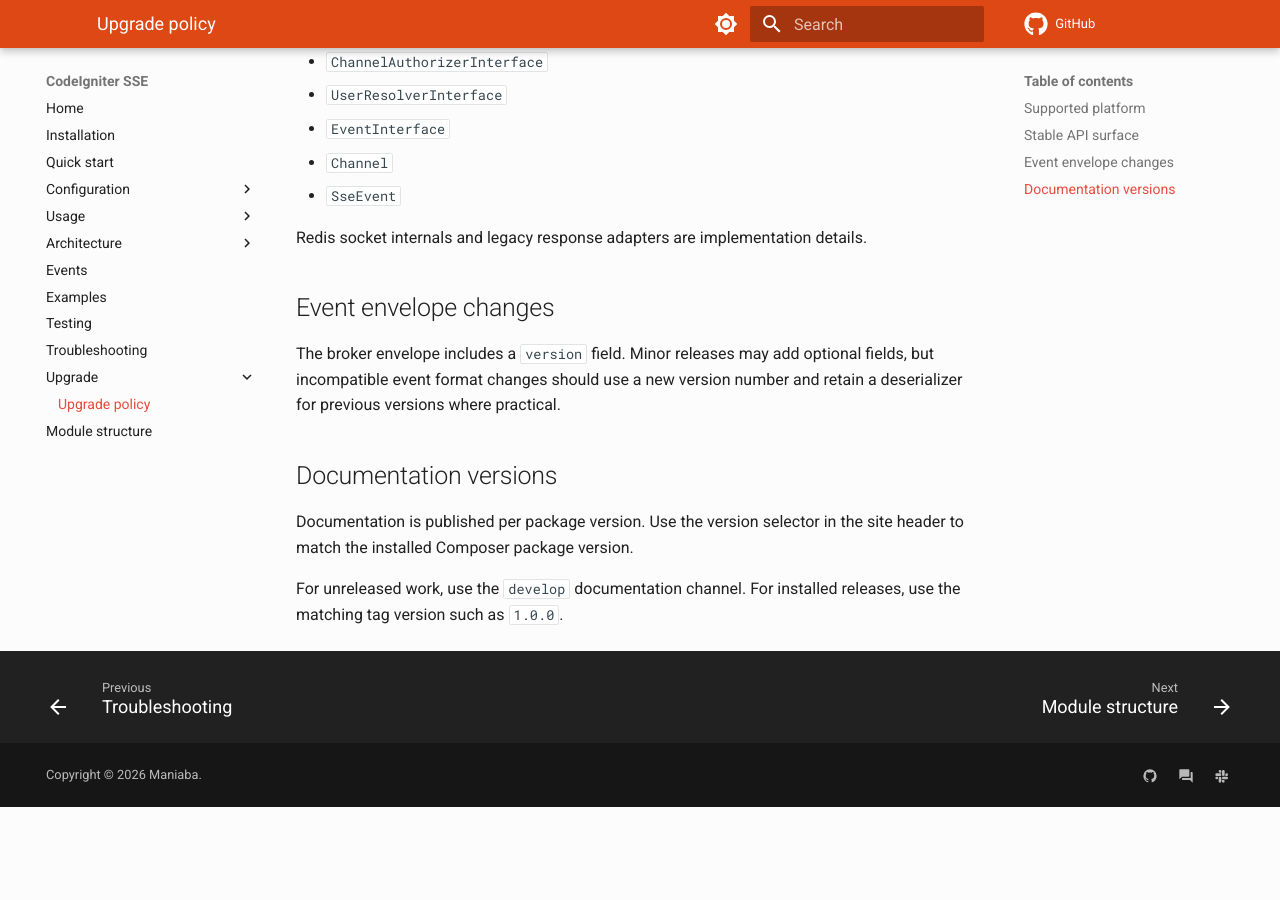
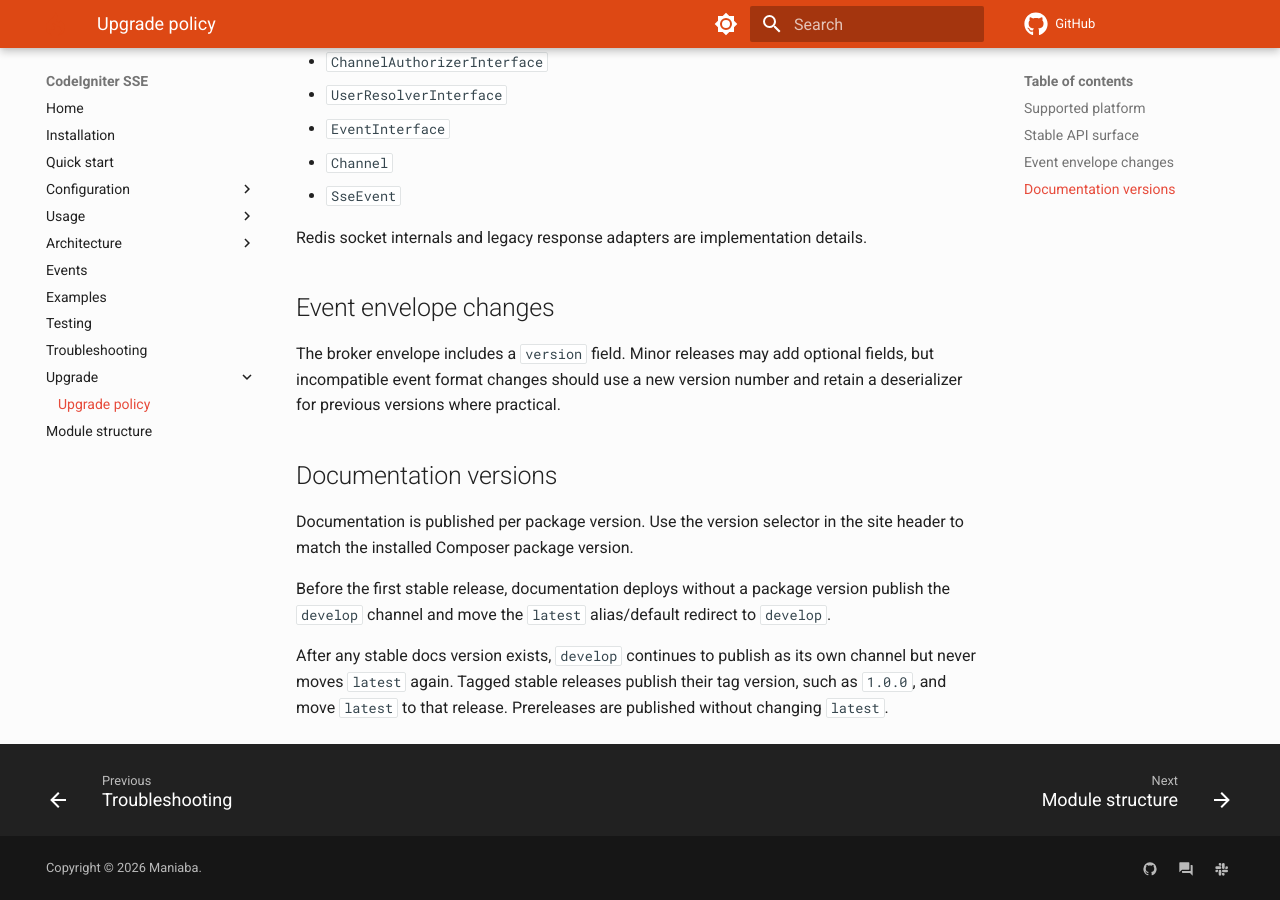
Before and after one commit to maniaba/codeigniter4-sse, an MkDocs documentation site: the page built from docs/upgrade.md, in a window 1280 px wide and 900 px high, scrolled down 700 px. Built offline with MkDocs 1.6.1 and Material for MkDocs 9.7.7, drawn with Linux system fonts in a browser that asks for light colours; comment, search, counter and statistics services are not loaded; the version menu is left out; a style sheet for code colours, icons or effects is not loaded; before the commit the page ends 1507 px from its top, so only the background shows below that.

Commit message:
Update docs workflow and upgrade documentation for develop channel

```diff
--- a/docs/upgrade.md
+++ b/docs/upgrade.md
@@ -40,5 +40,11 @@ and retain a deserializer for previous versions where practical.
 Documentation is published per package version. Use the version selector in
 the site header to match the installed Composer package version.
 
-For unreleased work, use the `develop` documentation channel. For installed
-releases, use the matching tag version such as `1.0.0`.
+Before the first stable release, documentation deploys without a package
+version publish the `develop` channel and move the `latest` alias/default
+redirect to `develop`.
+
+After any stable docs version exists, `develop` continues to publish as its own
+channel but never moves `latest` again. Tagged stable releases publish their
+tag version, such as `1.0.0`, and move `latest` to that release. Prereleases
+are published without changing `latest`.
```
Also changed, not shown: 1 other file.
